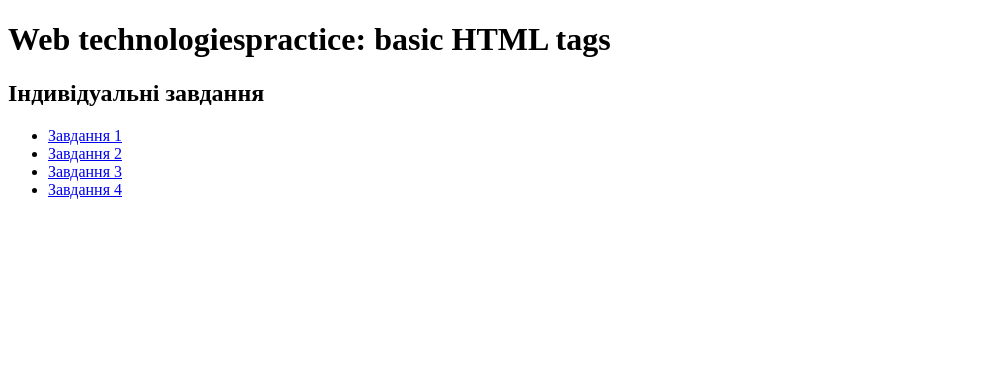
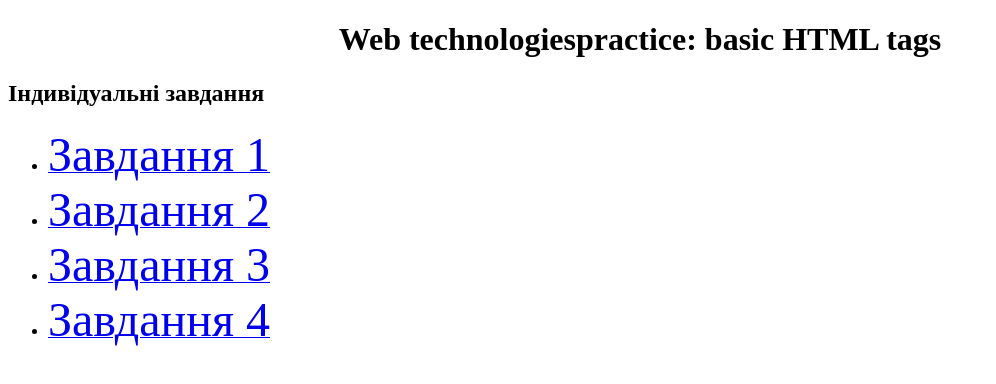
Before and after one commit to Chimota1/web-technologies, a plain HTML site: page lab3/index.html in a window 1280 px wide. Shown: the whole page, without its empty margins (0-996 px from the left). Drawn offline with Linux system fonts and the light colour scheme.

Commit message:
do some changes to index file

```diff
--- a/lab3/index.html
+++ b/lab3/index.html
@@ -6,14 +6,14 @@
     <title>Web technologies practice: basic HTML tag</title>
 </head>
 <body>
-    <header><h1>Web technologiespractice: basic HTML tags</h1></header>
+    <header><h1 align="center">Web technologiespractice: basic HTML tags</h1></header>
     <main>
         <h2>Індивідуальні завдання</h2>
         <ul>
-            <li><a href="./project_parts/table.html">Завдання 1</a></li>
-            <li><a href="./project_parts/schedule.html">Завдання 2</a></li>
-            <li><a href="./project_parts/questionnaire.html">Завдання 3</a></li>
-            <li><a href="./project_parts/map.html">Завдання 4</a></li>
+            <li><a href="./project_parts/table.html"><font size="16">Завдання 1</font></a></li>
+            <li><a href="./project_parts/schedule.html"><font size="16">Завдання 2</font></a></li>
+            <li><a href="./project_parts/questionnaire.html"><font size="16">Завдання 3</font></a></li>
+            <li><a href="./project_parts/map.html"><font size="16">Завдання 4</font></a></li>
         </ul>
     </main>
     <footer>
```
